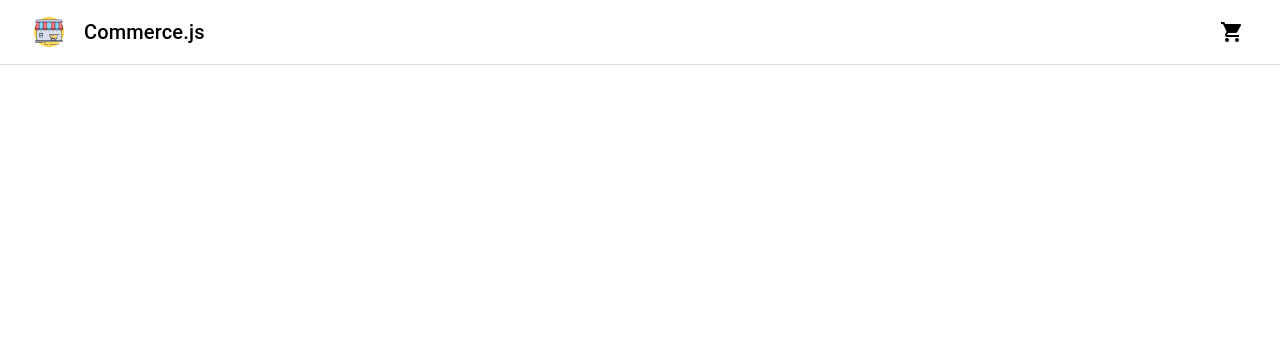
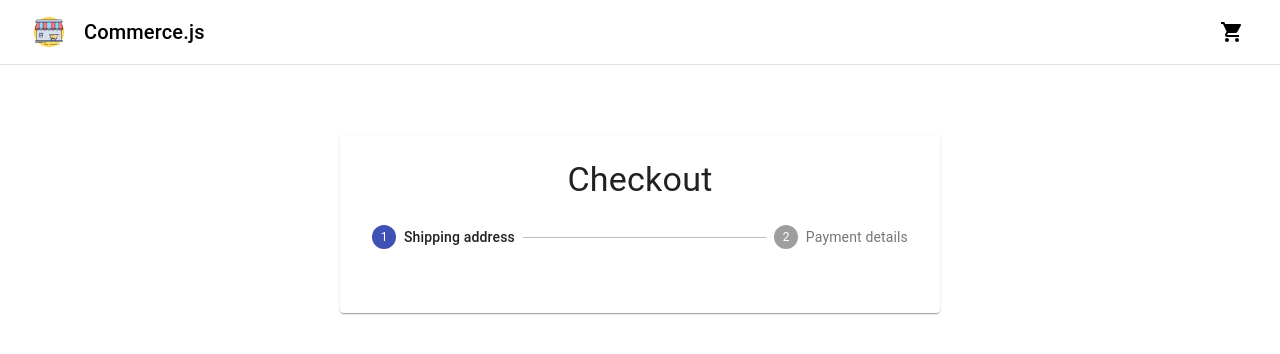
Before and after one commit to ipramudya/ecommerce-with-commercejs, a React (Create React App) app: page /checkout in a window 1280 px wide. Shown: the top 354 px of the page. Built offline with nearby package versions, Linux system fonts and the light colour scheme; no server answers.

Commit message:
Membuat checkout page, membuat fitur checkout (shipping country), menginstall zustand dan react-query

```diff
--- a/package.json
+++ b/package.json
@@ -14,9 +14,11 @@
     "react": "^17.0.2",
     "react-dom": "^17.0.2",
     "react-hook-form": "^7.12.1",
+    "react-query": "^3.19.1",
     "react-router-dom": "^5.2.0",
     "react-scripts": "4.0.3",
-    "web-vitals": "^1.0.1"
+    "web-vitals": "^1.0.1",
+    "zustand": "^3.5.7"
   },
   "scripts": {
     "start": "react-scripts start",
--- a/src/App.jsx
+++ b/src/App.jsx
@@ -1,7 +1,8 @@
 import { useState, useEffect } from 'react';
 import { BrowserRouter as Router, Route, Switch } from 'react-router-dom';
+
 import { commerce } from './lib/commerce';
-import { Cart, Navbar, Products } from './components';
+import { Cart, Checkout, Navbar, Products } from './components';
 
 const App = () => {
   const [products, setProducts] = useState([]);
@@ -60,6 +61,9 @@ const App = () => {
               onEmptyCart={handleEmptyCart}
             />
           </Route>
+          <Route exact path='/checkout'>
+            <Checkout cart={cart} />
+          </Route>
         </Switch>
       </div>
     </Router>
--- a/src/components/Cart/Cart.jsx
+++ b/src/components/Cart/Cart.jsx
@@ -53,6 +53,8 @@ const Cart = ({ cart, onUpdateCartQty, onRemoveFromCart, onEmptyCart }) => {
               type='button'
               variant='contained'
               color='primary'
+              component={Link}
+              to='/checkout'
             >
               Checkout
             </Button>
--- /dev/null
+++ b/src/components/Checkout/Checkout.jsx
@@ -0,0 +1,83 @@
+import { useState, useEffect } from 'react';
+import {
+  Paper,
+  Stepper,
+  Step,
+  StepLabel,
+  Typography,
+  CircularProgress,
+  Divider,
+  Button,
+} from '@material-ui/core';
+
+import { commerce } from '../../lib/commerce';
+import AddressForm from './Form/AddressForm';
+import PaymentForm from './Form/PaymentForm';
+
+import useStyle from './styles';
+
+const steps = ['Shipping address', 'Payment details'];
+
+const Checkout = ({ cart }) => {
+  const [activeStep, setActiveStep] = useState(0);
+  const [checkoutToken, setCheckoutToken] = useState(null);
+  const classes = useStyle();
+
+  // Create TokenID
+  useEffect(() => {
+    const generateToken = async () => {
+      try {
+        const token = await commerce.checkout.generateToken(cart.id, {
+          type: 'cart',
+        });
+        setCheckoutToken(token);
+      } catch (error) {
+        console.log(error);
+      }
+    };
+
+    generateToken();
+  }, [cart]);
+
+  console.log(checkoutToken);
+
+  const Confirmation = () => (
+    <div>
+      <h1>Confirmation</h1>
+    </div>
+  );
+
+  const Form = () =>
+    activeStep === 0 ? (
+      <AddressForm checkoutToken={checkoutToken} />
+    ) : (
+      <PaymentForm />
+    );
+
+  return (
+    <>
+      <div className={classes.toolbar} />
+      <div className={classes.layout}>
+        <Paper className={classes.paper}>
+          <Typography variant='h4' align='center'>
+            Checkout
+          </Typography>
+          <Stepper activeStep={activeStep} className={classes.stepper}>
+            {steps.map((item) => (
+              <Step key={item}>
+                <StepLabel>{item}</StepLabel>
+              </Step>
+            ))}
+          </Stepper>
+          {activeStep === steps.length ? (
+            <Confirmation />
+          ) : (
+            checkoutToken && <Form />
+          )}
+        </Paper>
+      </div>
+    </>
+  );
+};
+
+export default Checkout;
--- /dev/null
+++ b/src/components/Checkout/CustomFields/CustomSelectField.jsx
@@ -0,0 +1,33 @@
+import { Grid, InputLabel, MenuItem, Select } from '@material-ui/core';
+
+const CustomSelectField = ({
+  label,
+  shippingItem,
+  setShippingItem,
+  shippingObject,
+}) => {
+  const newArrayOfObjects = Object.entries(shippingObject).map(
+    ([code, name]) => {
+      return { id: code, label: name };
+    }
+  );
+
+  return (
+    <Grid item xs={12} sm={6}>
+      <InputLabel>{label}</InputLabel>
+      <Select
+        value={shippingItem}
+        fullWidth
+        onChange={(e) => setShippingItem(e.target.value)}
+      >
+        {newArrayOfObjects.map((item) => (
+          <MenuItem key={item.id} value={item.id}>
+            {item.label}
+          </MenuItem>
+        ))}
+      </Select>
+    </Grid>
+  );
+};
+
+export default CustomSelectField;
--- /dev/null
+++ b/src/components/Checkout/CustomFields/CustomTextField.jsx
@@ -0,0 +1,20 @@
+import { TextField, Grid } from '@material-ui/core';
+import { useFormContext, Controller } from 'react-hook-form';
+
+const CustomTextField = ({ name, label }) => {
+  const { control } = useFormContext();
+
+  return (
+    <Grid item xs={12} sm={6}>
+      <Controller
+        control={control}
+        name={name}
+        render={({ field }) => (
+          <TextField {...field} label={label} required fullWidth />
+        )}
+      />
+    </Grid>
+  );
+};
+
+export default CustomTextField;
--- /dev/null
+++ b/src/components/Checkout/Form/AddressForm.jsx
@@ -0,0 +1,61 @@
+import { useState, useEffect } from 'react';
+import { useForm, FormProvider } from 'react-hook-form';
+import { Grid, Typography } from '@material-ui/core';
+
+import { commerce } from '../../../lib/commerce';
+import CustomTextField from '../CustomFields/CustomTextField';
+import CustomSelectField from '../CustomFields/CustomSelectField';
+
+const AddressForm = ({ checkoutToken }) => {
+  const formMethods = useForm();
+
+  const [shippingCountries, setShippingCountries] = useState([]);
+  const [shippingCountry, setShippingCountry] = useState('');
+  const [shippingSubdivisions, setShippingSubdivisions] = useState([]);
+  const [shippingSubdivision, setShippingSubdivision] = useState('');
+  const [shippingOptions, setShippingOptions] = useState([]);
+  const [shippingOption, setShippingOption] = useState('');
+
+  const fetchShippingCountries = async (checkoutTokenId) => {
+    const { countries } = await commerce.services.localeListShippingCountries(
+      checkoutTokenId
+    );
+
+    setShippingCountries(countries);
+    setShippingCountry(Object.keys(countries)[0]);
+  };
+
+  useEffect(() => {
+    fetchShippingCountries(checkoutToken.id);
+  }, [checkoutToken]);
+
+  return (
+    <>
+      <Typography variant='h6' gutterBottom>
+        Shipping Address
+      </Typography>
+      <FormProvider {...formMethods}>
+        <form onSubmit={() => console.log(` `)}>
+          <Grid container spacing={3}>
+            <CustomTextField name='firstName' label='First Name' />
+            <CustomTextField name='lastName' label='Last Name' />
+            <CustomTextField name='address' label='Address' />
+            <CustomTextField name='email' label='E-mail' />
+            <CustomTextField name='city' label='City' />
+            <CustomTextField name='zip' label='Zip Code' />
+            {shippingCountries && (
+              <CustomSelectField
+                label='Shipping Country'
+                shippingItem={shippingCountry}
+                setShippingItem={setShippingCountry}
+                shippingObject={shippingCountries}
+              />
+            )}
+          </Grid>
+        </form>
+      </FormProvider>
+    </>
+  );
+};
+
+export default AddressForm;
--- /dev/null
+++ b/src/components/Checkout/Form/PaymentForm.jsx
@@ -0,0 +1,9 @@
+const PaymentForm = () => {
+  return (
+    <div>
+      <h1>payment</h1>
+    </div>
+  );
+};
+
+export default PaymentForm;
--- /dev/null
+++ b/src/components/Checkout/styles.js
@@ -0,0 +1,52 @@
+import { makeStyles } from '@material-ui/core/styles';
+
+export default makeStyles((theme) => ({
+  appBar: {
+    position: 'relative',
+  },
+  toolbar: theme.mixins.toolbar,
+  layout: {
+    marginTop: '5%',
+    width: 'auto',
+    marginLeft: theme.spacing(2),
+    marginRight: theme.spacing(2),
+    [theme.breakpoints.up(600 + theme.spacing(2) * 2)]: {
+      width: 600,
+      marginLeft: 'auto',
+      marginRight: 'auto',
+    },
+  },
+  paper: {
+    marginTop: theme.spacing(3),
+    marginBottom: theme.spacing(3),
+    padding: theme.spacing(2),
+    [theme.breakpoints.down('xs')]: {
+      width: '100%',
+      marginTop: 60,
+    },
+    [theme.breakpoints.up(600 + theme.spacing(3) * 2)]: {
+      marginTop: theme.spacing(6),
+      marginBottom: theme.spacing(6),
+      padding: theme.spacing(3),
+    },
+  },
+  stepper: {
+    padding: theme.spacing(3, 0, 5),
+  },
+  buttons: {
+    display: 'flex',
+    justifyContent: 'flex-end',
+  },
+  button: {
+    marginTop: theme.spacing(3),
+    marginLeft: theme.spacing(1),
+  },
+  divider: {
+    margin: '20px 0',
+  },
+  spinner: {
+    display: 'flex',
+    justifyContent: 'center',
+    alignItems: 'center',
+  },
+}));
--- a/src/components/index.js
+++ b/src/components/index.js
@@ -1,3 +1,4 @@
 export { default as Navbar } from './Navbar/Navbar';
 export { default as Products } from './Products/Products';
 export { default as Cart } from './Cart/Cart';
+export { default as Checkout } from './Checkout/Checkout';
--- a/src/index.js
+++ b/src/index.js
@@ -3,4 +3,8 @@ import ReactDOM from 'react-dom';
 
 import App from './App.jsx';
 
-ReactDOM.render(<App />, document.getElementById('root'));
+ReactDOM.render(
+  <App />,
+
+  document.getElementById('root')
+);
```
Also changed, not shown: 1 other file (tests, documents, lock files or other folders).
